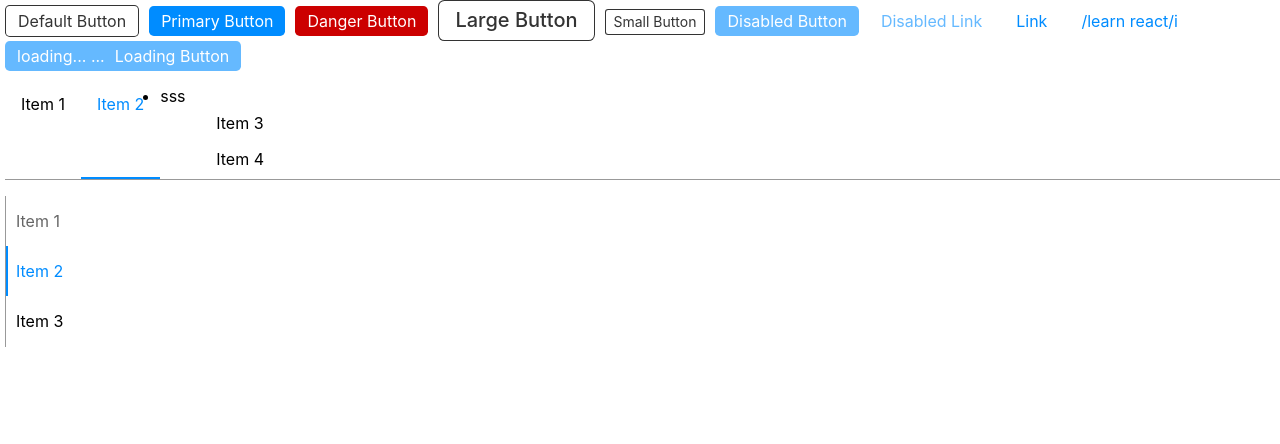
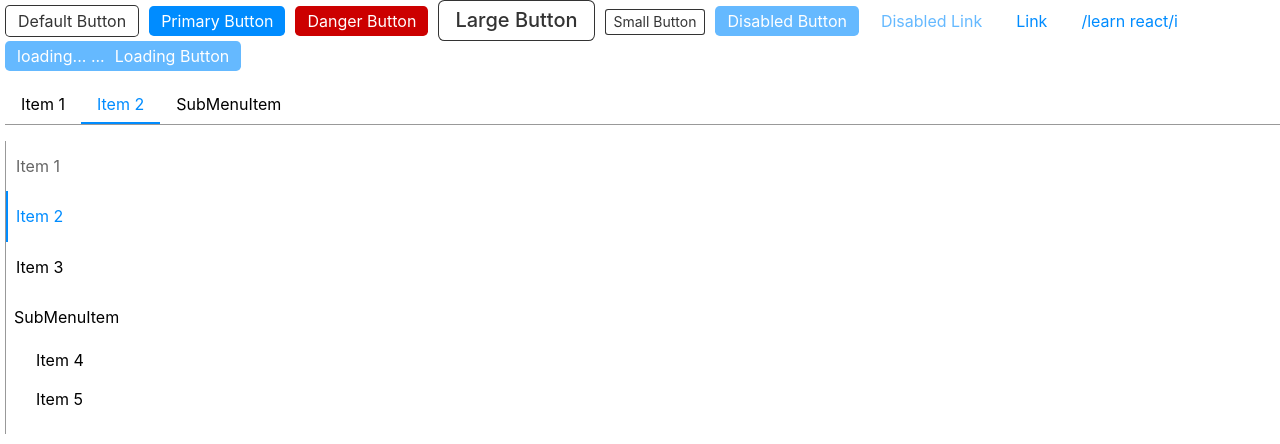
Before and after one commit to AlieZ-Deng/mQing-ui, a React (Create React App) app: page / in a window 1280 px wide. Shown: the top 444 px of the page. Built offline with nearby package versions, Linux system fonts and the light colour scheme.

Commit message:
feat:menu组件样式添加 && 测试用例添加

```diff
--- a/src/App.tsx
+++ b/src/App.tsx
@@ -1,45 +1,45 @@
-import React from "react";
-import Button, { ButtonTypes, ButtonSizes } from "./components/Button/Button";
-import Menu from "./components/Menu/Menu";
-import MenuItem from "./components/Menu/MenuItem";
-import SubMenu from "./components/Menu/subMenu";
+import React from 'react';
+import Button, { ButtonTypes, ButtonSizes } from './components/Button/Button';
+import Menu from './components/Menu/Menu';
+import MenuItem from './components/Menu/MenuItem';
+import SubMenu from './components/Menu/subMenu';
 
 const App: React.FC = () => {
   return (
-    <div className="App">
+    <div className='App'>
       <Button
         onClick={(e) => {
           e.preventDefault();
-          console.log("asdasd");
+          console.log('asdasd');
         }}
       >
         Default Button
       </Button>
-      <Button btnType={ButtonTypes["Primary"]}>Primary Button</Button>
-      <Button btnType={ButtonTypes["Danger"]}>Danger Button</Button>
-      <Button size={ButtonSizes["Large"]}>Large Button</Button>
-      <Button size={ButtonSizes["Small"]}>Small Button</Button>
-      <Button btnType={ButtonTypes["Primary"]} disabled>
+      <Button btnType={ButtonTypes['Primary']}>Primary Button</Button>
+      <Button btnType={ButtonTypes['Danger']}>Danger Button</Button>
+      <Button size={ButtonSizes['Large']}>Large Button</Button>
+      <Button size={ButtonSizes['Small']}>Small Button</Button>
+      <Button btnType={ButtonTypes['Primary']} disabled>
         Disabled Button
       </Button>
-      <Button btnType={ButtonTypes["Link"]} disabled href="http:baidu.com">
+      <Button btnType={ButtonTypes['Link']} disabled href='http:baidu.com'>
         Disabled Link
       </Button>
       <Button
-        btnType={ButtonTypes["Link"]}
-        target="_blank"
-        href="https:baidu.com"
+        btnType={ButtonTypes['Link']}
+        target='_blank'
+        href='https:baidu.com'
       >
         Link
       </Button>
       <Button
-        btnType={ButtonTypes["Link"]}
-        target="_blank"
-        href="https:baidu.com"
+        btnType={ButtonTypes['Link']}
+        target='_blank'
+        href='https:baidu.com'
       >
         /learn react/i
       </Button>
-      <Button btnType={ButtonTypes["Primary"]} isLoading={true}>
+      <Button btnType={ButtonTypes['Primary']} isLoading={true}>
         Loading Button
       </Button>
 
@@ -51,7 +51,7 @@ const App: React.FC = () => {
       >
         <MenuItem>Item 1</MenuItem>
         <MenuItem>Item 2</MenuItem>
-        <SubMenu title="sss">
+        <SubMenu title='SubMenuItem'>
           <MenuItem>Item 3</MenuItem>
           <MenuItem>Item 4</MenuItem>
         </SubMenu>
@@ -59,7 +59,7 @@ const App: React.FC = () => {
       </Menu>
 
       <Menu
-        mode="vertical"
+        mode='vertical'
         defaultIndex={1}
         onSelect={(index) => {
           console.log(index);
@@ -70,9 +70,13 @@ const App: React.FC = () => {
         </MenuItem>
         <MenuItem index={1}>Item 2</MenuItem>
         <MenuItem index={2}>Item 3</MenuItem>
+        <SubMenu title='SubMenuItem'>
+          <MenuItem>Item 4</MenuItem>
+          <MenuItem>Item 5</MenuItem>
+        </SubMenu>
       </Menu>
 
-      <header className="App-header"></header>
+      <header className='App-header'></header>
     </div>
   );
 };
--- a/src/components/Menu/style/_menu.scss
+++ b/src/components/Menu/style/_menu.scss
@@ -1,4 +1,4 @@
-@import "./variables";
+@import './variables';
 
 %disabled-staus {
   opacity: $menu-item-disabled-opacity;
@@ -21,20 +21,49 @@
         border-left-color: $menu-item-active-color;
       }
     }
+
+    .sub-menu {
+      padding: $menu-item-padding-x $menu-item-padding-y;
+      .sub-menu-title {
+        margin-bottom: 15px;
+      }
+      .submenu-item-active {
+        border-left: $sub-menu-item-border-width solid $menu-item-active-color;
+      }
+    }
   }
 
   &.menu-mode-horizontal {
     border-bottom: $menu-border-width solid $menu-border-color;
     .menu-item {
+      text-align: center;
       border-bottom: $menu-item-active-border-width solid transparent;
       padding: $menu-item-padding-y $menu-item-padding-x;
       &.menu-item-active {
         border-bottom-color: $menu-item-active-color;
       }
     }
+    .sub-menu {
+      padding: $menu-item-padding-y $menu-item-padding-x;
+      &:hover .sub-menu-ul {
+        opacity: 1;
+      }
+      .sub-menu-ul {
+        transition: opacity 0.5;
+        opacity: 0;
+        min-width: 100px;
+        border: $sub-menu-ul-border-width solid $sub-menu-ul-border-color;
+        position: absolute;
+        bottom: -90px;
+        left: 50%;
+        transform: translateX(-50%);
+      }
+    }
   }
+
   .menu-item {
     list-style: none;
+    word-break: break-all;
     cursor: pointer;
     &:hover {
       color: $menu-item-active-color;
@@ -47,4 +76,25 @@
       @extend %disabled-staus;
     }
   }
+
+  .sub-menu {
+    position: relative;
+    list-style: none;
+    .sub-menu-ul {
+      padding: 0;
+    }
+
+    &.sub-menu-active {
+      .sub-menu-title {
+        color: $menu-item-active-color;
+      }
+      .submenu-item-active {
+        color: $menu-item-active-color;
+      }
+    }
+    .menu-item {
+      // padding: 0;
+      padding: 10px 20px;
+    }
+  }
 }
--- a/src/components/Menu/style/_variables.scss
+++ b/src/components/Menu/style/_variables.scss
@@ -13,3 +13,8 @@ $menu-item-padding-x: 1rem !default;
 $menu-item-active-color: $primary !default;
 $menu-item-active-border-width: 2px !default;
 $menu-item-disabled-opacity: 0.6 !default;
+
+// submenu
+$sub-menu-ul-border-width : 1px !default;
+$sub-menu-ul-border-color : $gray-4 !default;
+$sub-menu-item-border-width : 1px !default;
--- a/src/components/Menu/subMenu.tsx
+++ b/src/components/Menu/subMenu.tsx
@@ -4,10 +4,10 @@ import React, {
   createContext,
   useState,
   useEffect,
-} from "react";
-import { MenuContext } from "./Menu";
-import { IMenuItempProps } from "./MenuItem";
-import classNames from "classnames";
+} from 'react';
+import { MenuContext } from './Menu';
+import { IMenuItempProps } from './MenuItem';
+import classNames from 'classnames';
 
 export interface ISubMenupProps {
   index?: number;
@@ -46,29 +46,32 @@ const SubMenu: FC<ISubMenupProps> = ({
     }
   }, [currentIndex]);
 
-  const classes = classNames("sub-menu", className, {
-    "sub-menu-active": currentIndex === index,
+  const classes = classNames('sub-menu', className, {
+    'sub-menu-active': currentIndex === index,
   });
   const renderChildren = () => {
     const liNode = React.Children.map(children, (item, si) => {
       const child = item as React.FunctionComponentElement<IMenuItempProps>;
-      if (child.type.displayName === "MenuItem") {
+      if (child.type.displayName === 'MenuItem') {
         return React.cloneElement(child, {
           id: si,
           subItemIndex: `${index}-${si}`,
         });
       } else {
         console.warn(
-          "the children is not match the SubMenu , should use the MenuItem"
+          'the children is not match the SubMenu , should use the MenuItem'
         );
         return null;
       }
     });
-    return <ul>{liNode}</ul>;
+    return <ul className='sub-menu-ul'>{liNode}</ul>;
   };
 
   const onChangeHandler = (id: number) => {
     setSubItemIndex(`${index}-${id}`);
+    if (onMenuSelect && typeof index === 'number') {
+      onMenuSelect(index);
+    }
     if (onSelect) {
       onSelect(`${index}-${id}`);
     }
@@ -79,15 +82,11 @@ const SubMenu: FC<ISubMenupProps> = ({
     onChange: onChangeHandler,
   };
 
-  const clickHandler = () => {
-    if (onMenuSelect && typeof index === "number") {
-      onMenuSelect(index);
-    }
-  };
+  const clickHandler = () => {};
 
   return (
-    <li style={style} className={classes} onClick={clickHandler}>
-      <div className="sub-menu-title">
+    <li style={style} className={classes} onClick={clickHandler} data-testid="submenu-test">
+      <div className='sub-menu-title'>
         <span>{title}</span>
       </div>
       <SubMenuContext.Provider value={value}>
@@ -98,6 +97,6 @@ const SubMenu: FC<ISubMenupProps> = ({
 };
 
 // 组件的静态属性
-SubMenu.displayName = "SubMenu";
+SubMenu.displayName = 'SubMenu';
 
 export default SubMenu;
```
Also changed, not shown: 1 other file (tests, documents, lock files or other folders).
